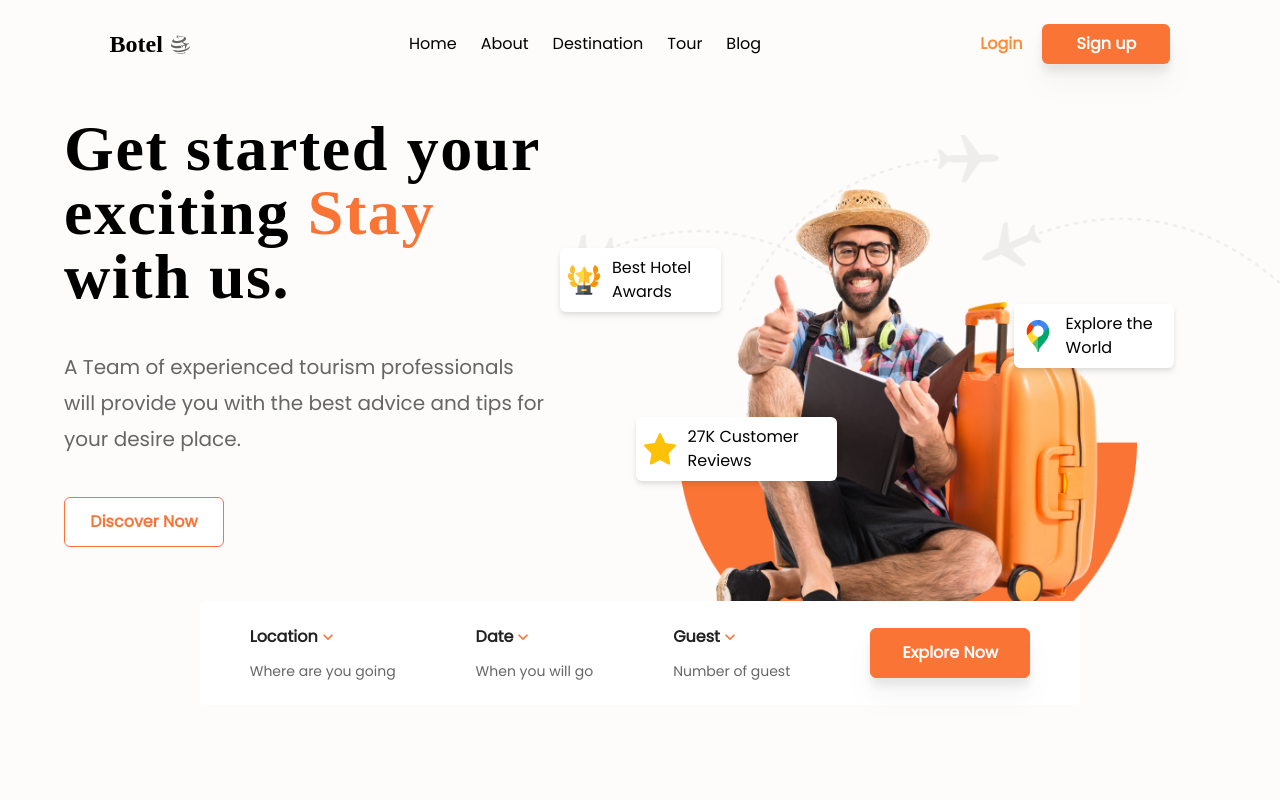
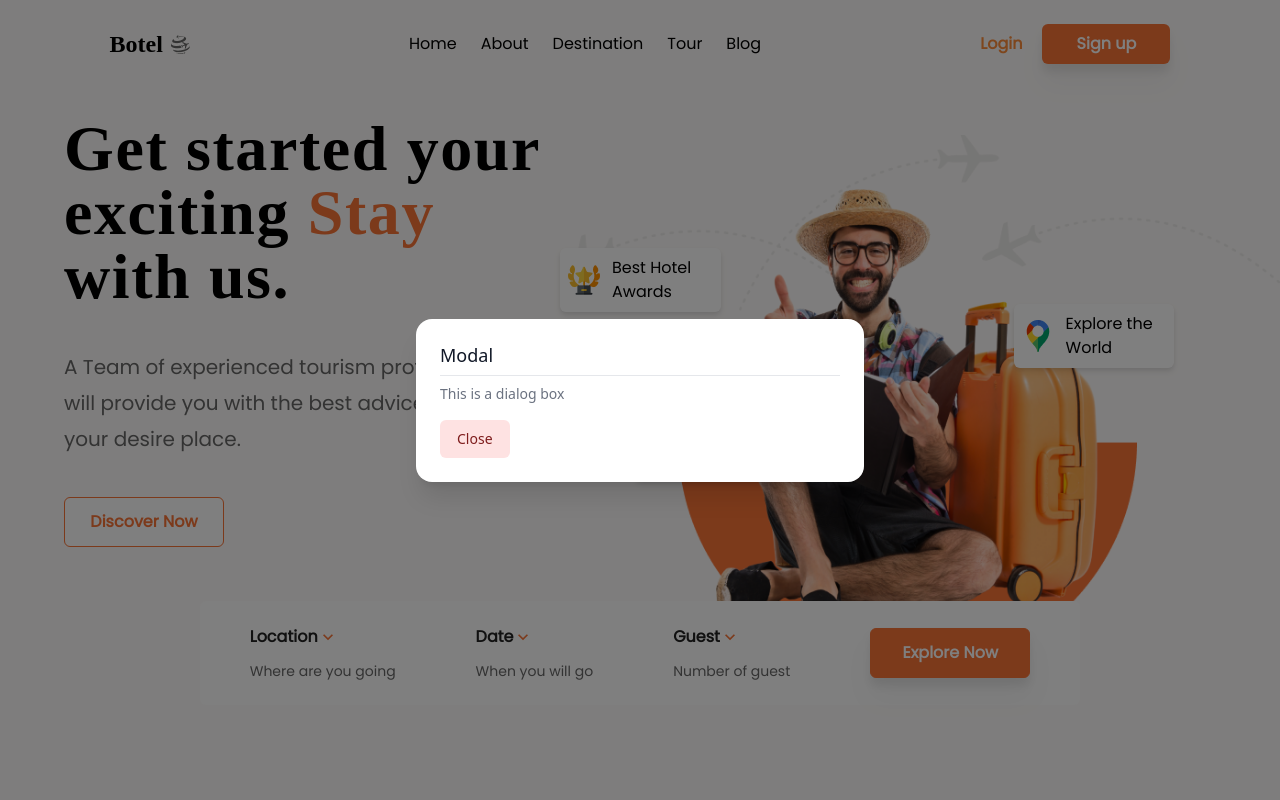
Before and after one commit to baabashinelle/Botel, a React (Create React App) app: page / in a window 1280 px wide. Both pictures are taken after a click on the button "Sign up". Shown: the top 800 px of the page. Built offline with nearby package versions, Linux system fonts and the light colour scheme; a web font is replaced by a local one.

Commit message:
add login modal

```diff
--- a/package.json
+++ b/package.json
@@ -3,6 +3,7 @@
   "version": "0.1.0",
   "private": true,
   "dependencies": {
+    "@headlessui/react": "^1.7.3",
     "@testing-library/jest-dom": "^5.16.4",
     "@testing-library/react": "^13.3.0",
     "@testing-library/user-event": "^13.5.0",
--- a/src/components/Navbar.jsx
+++ b/src/components/Navbar.jsx
@@ -1,7 +1,19 @@
 import React from 'react'
 import logo from "../assets/logo.png"
+import { Dialog, Transition } from "@headlessui/react";
+import { Fragment, useState } from "react";
 
 const Navbar = () => {
+  let [isOpen, setIsOpen] = useState(false);
+
+  function closeModal() {
+    setIsOpen(false);
+  }
+
+  function openModal() {
+    setIsOpen(true);
+  }
+
   return (
     <nav className="pt-6 font-text">
       <div className="flex justify-around items-center">
@@ -35,11 +47,78 @@ const Navbar = () => {
           <button href="#" className="text-[#FD8D3A] font-bold">
             Login
           </button>
-          <button className="bg-bg-o text-white rounded-md w-[8rem] p-2 drop-shadow-xl font-bold">
+          <button
+            type="button"
+            onClick={openModal}
+            className="bg-bg-o text-white rounded-md w-[8rem] p-2 drop-shadow-xl font-bold"
+          >
             Sign up
           </button>
         </article>
       </div>
+
+      <Transition appear show={isOpen} as={Fragment}>
+        <Dialog
+          as="div"
+          className="fixed inset-0 z-10 overflow-y-auto"
+          onClose={closeModal}
+        >
+          <div className="min-h-screen px-4 text-center">
+            <Transition.Child
+              as={Fragment}
+              enter="ease-out duration-300"
+              enterFrom="opacity-100"
+              enterTo="opacity-100"
+              leave="ease-in duration-200"
+              leaveFrom="opacity-100"
+              leaveTo="opacity-0"
+            >
+              <Dialog.Overlay className="fixed inset-0 bg-black bg-opacity-50" />
+            </Transition.Child>
+
+            {/* This element is to trick the browser into centering the modal contents. */}
+            <span
+              className="inline-block h-screen align-middle"
+              aria-hidden="true"
+            >
+              &#8203;
+            </span>
+            <Transition.Child
+              as={Fragment}
+              enter="ease-out duration-300"
+              enterFrom="opacity-100 scale-95"
+              enterTo="opacity-100 scale-100"
+              leave="ease-in duration-200"
+              leaveFrom="opacity-100 scale-100"
+              leaveTo="opacity-0 scale-95"
+            >
+              <div className="inline-block w-full max-w-md p-6 my-8 overflow-hidden text-left align-middle transition-all transform bg-white shadow-xl rounded-2xl">
+                <Dialog.Title
+                  as="h3"
+                  className="text-lg font-medium leading-6 text-gray-900"
+                >
+                  Modal
+                </Dialog.Title>
+                <div className="mt-2">
+                  <p className="text-sm text-gray-500 border-t pt-2">
+                    This is a dialog box
+                  </p>
+                </div>
+
+                <div className="mt-4">
+                  <button
+                    type="button"
+                    className="inline-flex justify-center px-4 py-2 text-sm text-red-900 bg-red-100 border border-transparent rounded-md hover:bg-red-200 duration-300"
+                    onClick={closeModal}
+                  >
+                    Close
+                  </button>
+                </div>
+              </div>
+            </Transition.Child>
+          </div>
+        </Dialog>
+      </Transition>
     </nav>
   );
 }
```
Also changed, not shown: 1 other file (tests, documents, lock files or other folders).
